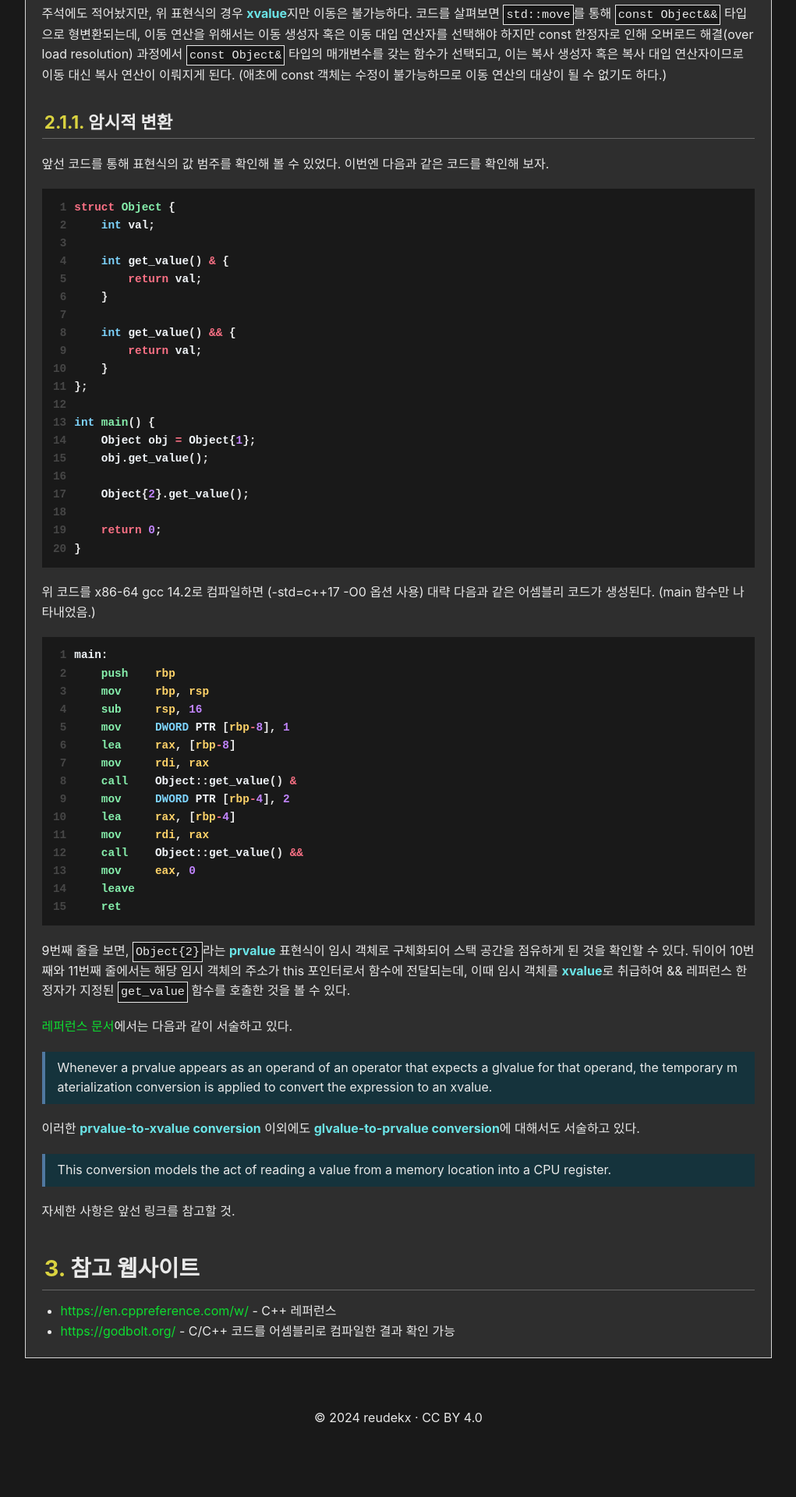
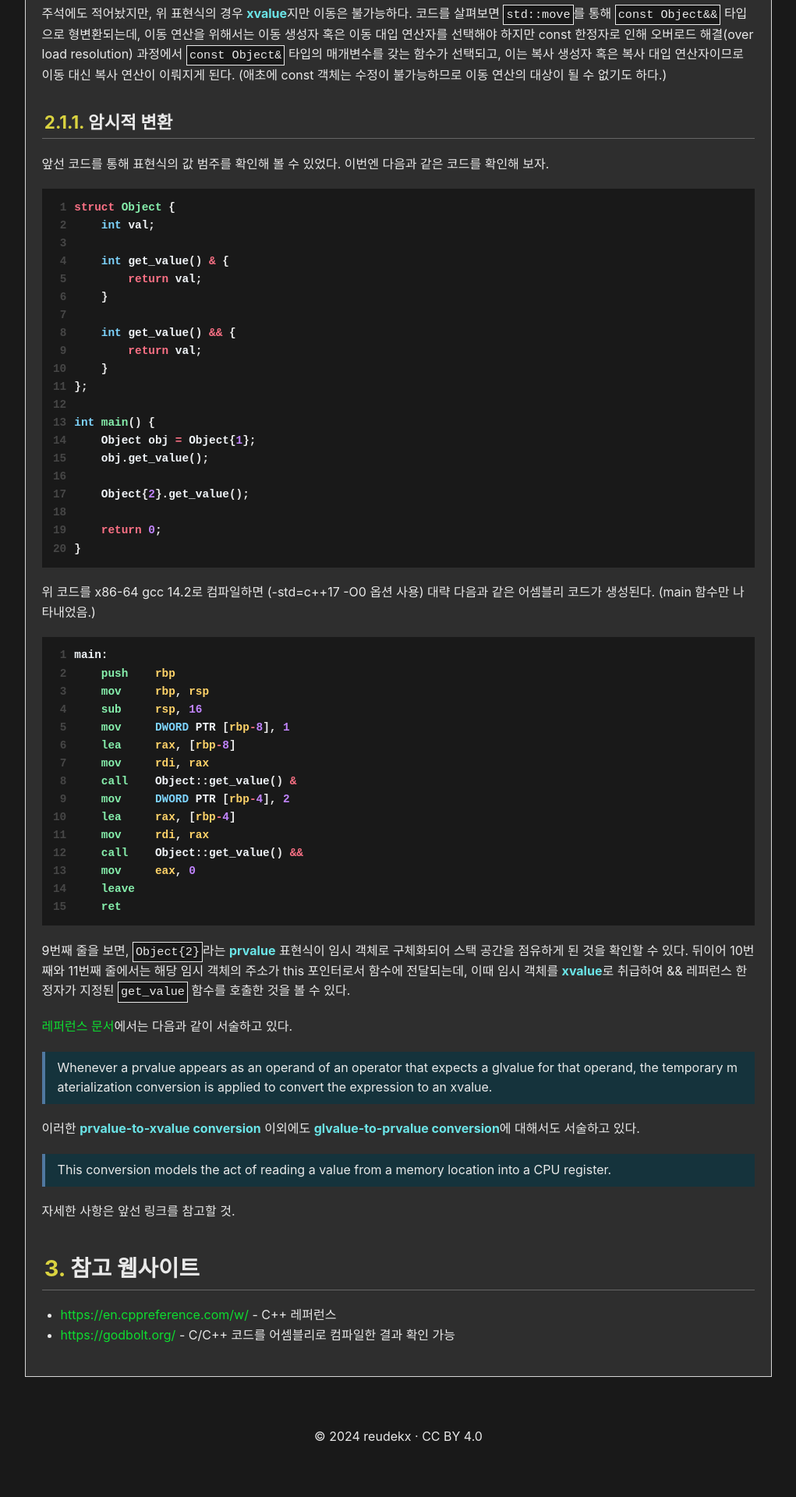
Before and after one commit to reudekx/reudekx.github.io, a Jekyll site: the page built from _docs/docs/프로그래밍 언어/C++.md, in a window 1280 px wide. Shown: the part 3658-5578 px from the top of the page at 78% size, without its empty margins (129-1150 px from the left). Built offline with Jekyll 4.4.1, drawn with Linux system fonts in a browser that asks for light colours; before the commit the page ends 5554 px from its top, so only the background shows below that.

Commit message:
feat: 가장 외부의 ul, ol 태그에만 margin이 적용되도록 변경

```diff
--- a/_sass/markdown.scss
+++ b/_sass/markdown.scss
@@ -166,9 +166,15 @@
     margin-bottom: 1.2em;
   }
 
+
   ul, ol {
     padding-left: 1.5em;
     list-style-position: outside;
+    margin: 1.2em 0;
+  }
+
+  ul ul, ul ol, ol ul, ol ol {
+    margin: 0;
   }
 
   strong {
@@ -181,7 +187,6 @@
     }
 
     padding: 0.5em 1em;
-    margin: 16px 0;
     color: var(--color-blockquote-text);
     background: var(--color-blockquote-background);
     border-left: 4px solid var(--color-blockquote-border-left);
```
